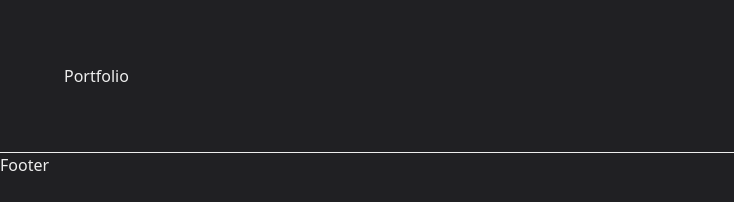
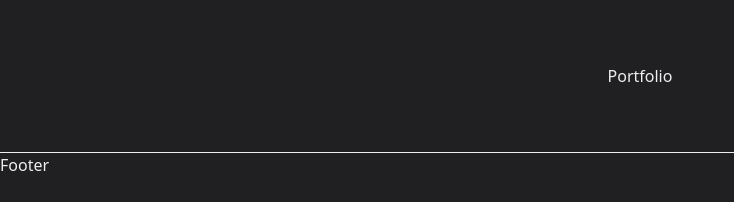
Before and after one commit to armandopbringas/armandopbringas.dev, a Next.js app: page / in a window 1280 px wide. Shown: the top 202 px of the page, without its empty margins (0-734 px from the left). Built offline with nearby package versions, Linux system fonts and the light colour scheme.

Commit message:
centring text just for merge develop branch

```diff
--- a/styles/Home.module.css
+++ b/styles/Home.module.css
@@ -1,12 +1,13 @@
 .container {
   @apply
+  h-screen
   min-h-screen
-  h-screen;
 }
 
 .main {
   @apply
   p-16
+  text-center
 }
 
 .footer {
```
